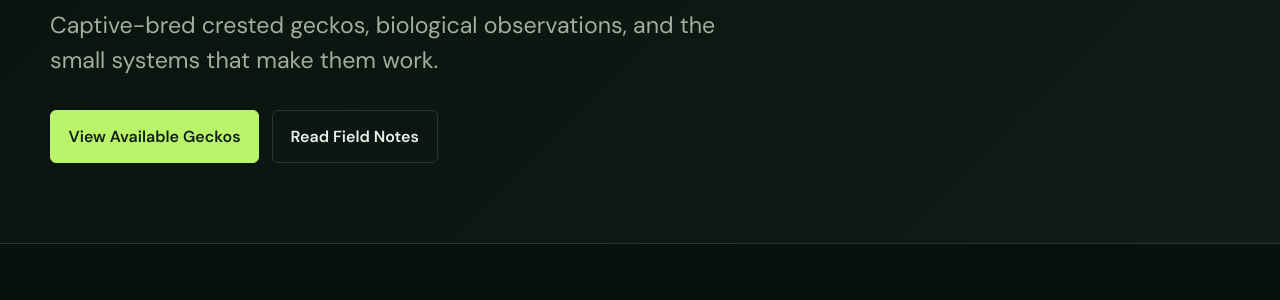
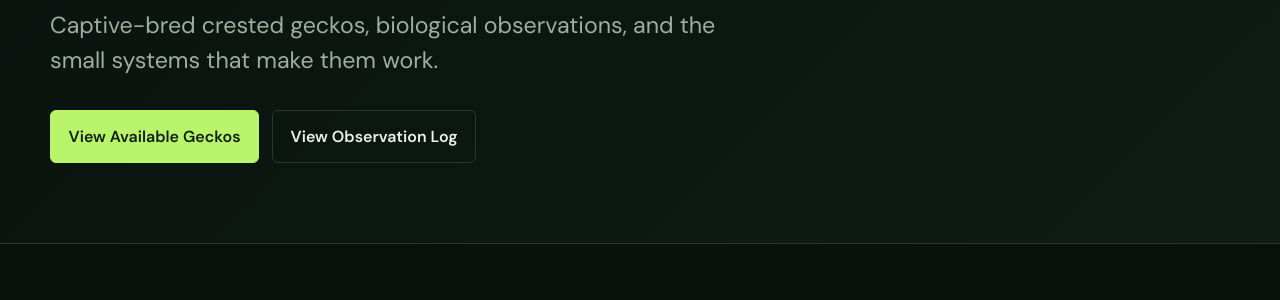
Before and after one commit to SavannahSidle/AlienArboreal, a Jekyll site: the page built from index.md, in a window 1280 px wide and 900 px high, scrolled down 380 px. Shown: the part 134-434 px from the top of the window. Built offline with Jekyll 4.4.1, drawn with Linux system fonts in a browser that asks for light colours; some of the changed text lies outside the part shown.

Commit message:
Update index.md for new content structure

```diff
--- a/index.md
+++ b/index.md
@@ -10,7 +10,7 @@
     <p class="hero-subtitle">Captive-bred crested geckos, biological observations, and the small systems that make them work.</p>
     <div class="hero-actions">
       <a href="{{ '/available/' | relative_url }}" class="btn btn-primary">View Available Geckos</a>
-      <a href="{{ '/observations/' | relative_url }}" class="btn btn-secondary">Read Field Notes</a>
+      <a href="{{ '/observations/' | relative_url }}" class="btn btn-secondary">View Observation Log</a>
     </div>
   </div>
 </section>
@@ -65,7 +65,7 @@
 <section class="home-section">
   <div class="container">
     <div class="section-header">
-      <h2>Observations &amp; Research</h2>
+      <h2>Observation Log</h2>
       <a href="{{ '/observations/' | relative_url }}">View all &rarr;</a>
     </div>
     {% assign recent_obs = site.observations | sort: "date" | reverse %}
```
